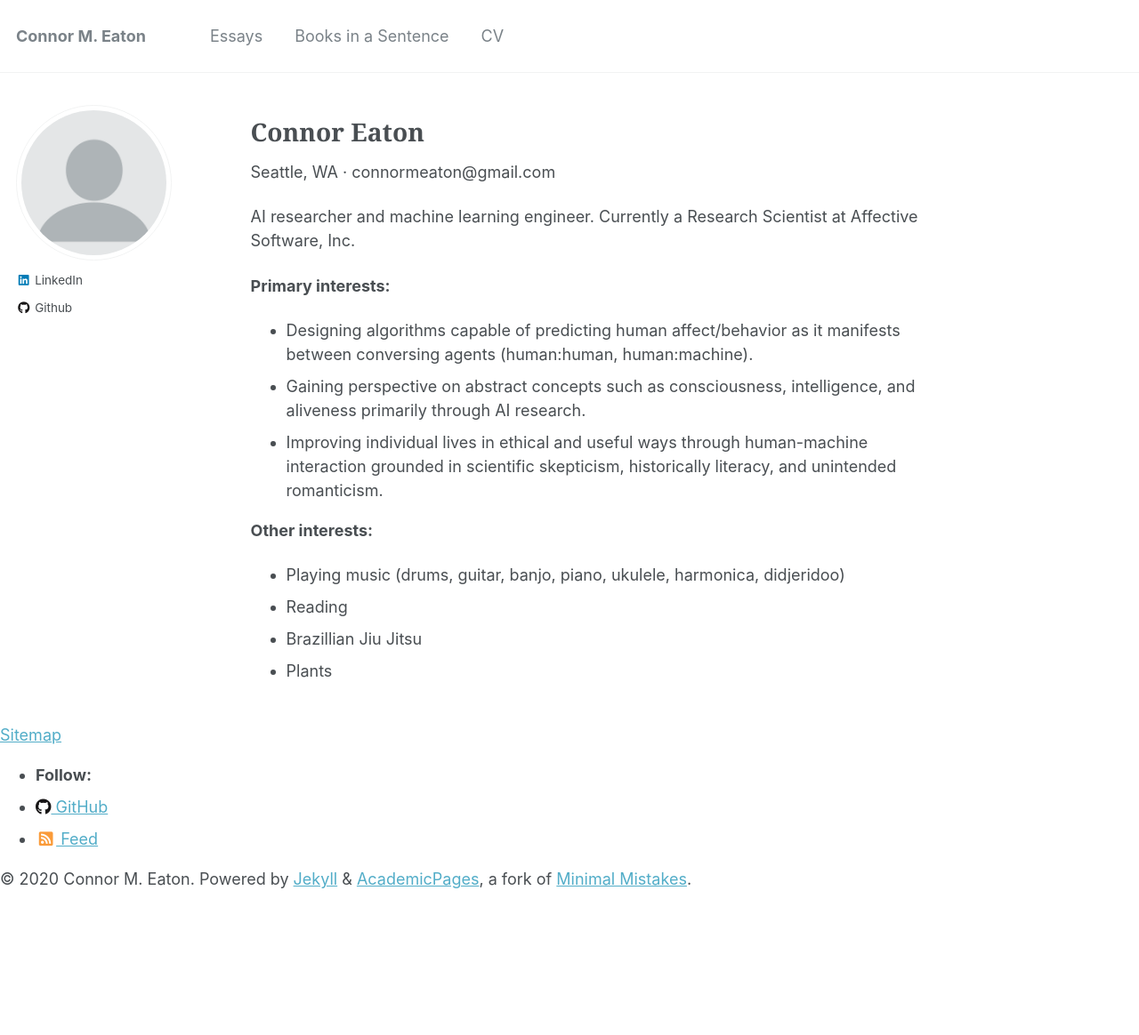
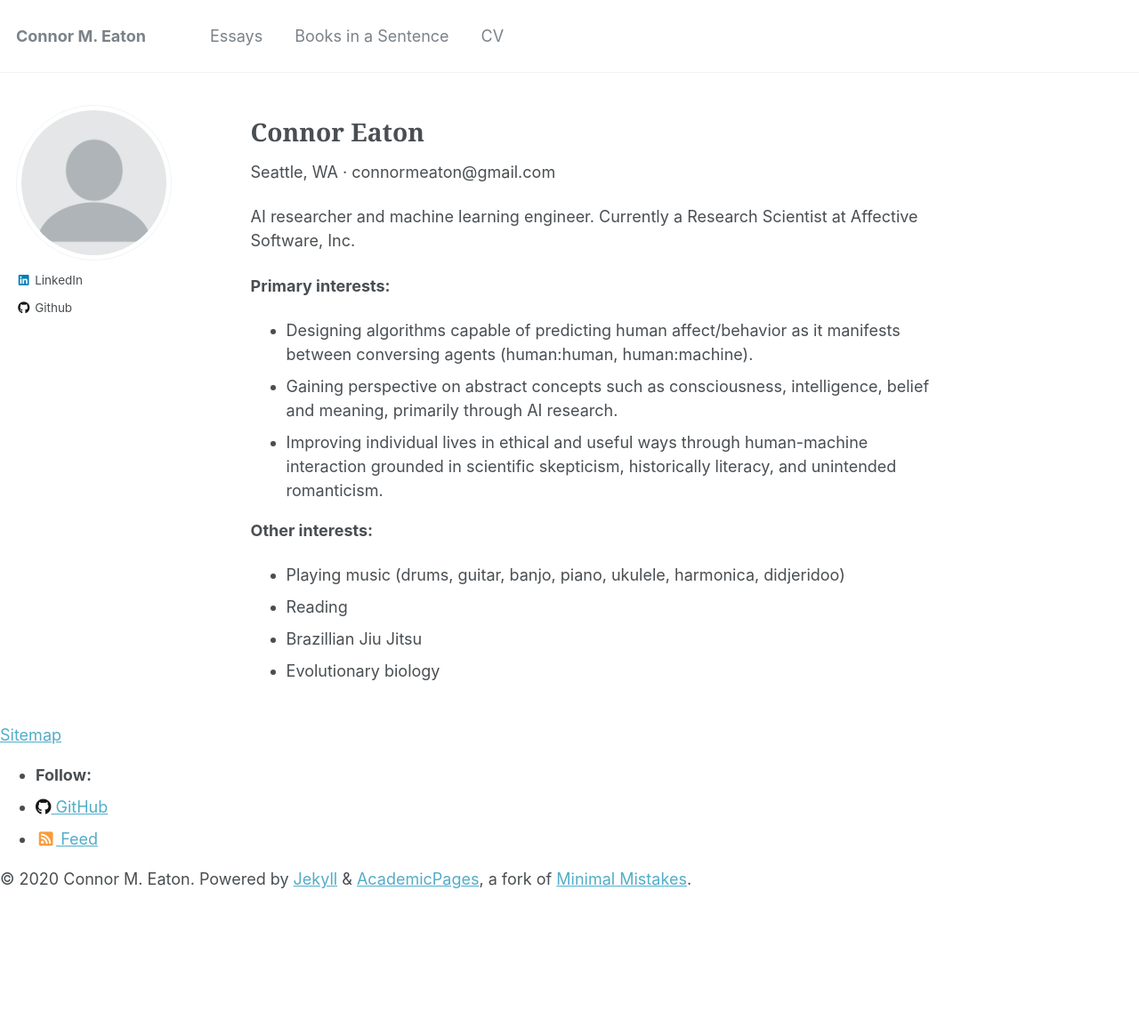
Before and after one commit to connormeaton/connormeaton.github.io, a Jekyll site: the page built from _pages/about.md, in a window 1280 px wide. Shown: the whole page at 89% size. Built offline with Jekyll 4.4.1, drawn with Linux system fonts in a browser that asks for light colours.

Commit message:
Update about.md

```diff
--- a/_pages/about.md
+++ b/_pages/about.md
@@ -15,11 +15,11 @@ AI researcher and machine learning engineer. Currently a Research Scientist at A
 
 **Primary interests:**
   - Designing algorithms capable of predicting human affect/behavior as it manifests between conversing agents (human:human, human:machine).
-  - Gaining perspective on abstract concepts such as consciousness, intelligence, and aliveness primarily through AI research.
+  - Gaining perspective on abstract concepts such as consciousness, intelligence, belief and meaning, primarily through AI research.
   - Improving individual lives in ethical and useful ways through human-machine interaction grounded in scientific skepticism, historically literacy, and unintended romanticism.
 
 **Other interests:**
   - Playing music (drums, guitar, banjo, piano, ukulele, harmonica, didjeridoo)
   - Reading
   - Brazillian Jiu Jitsu
-  - Plants
+  - Evolutionary biology
```
